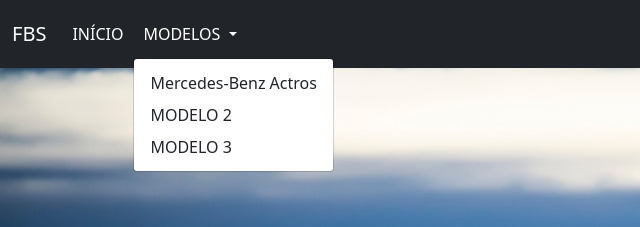
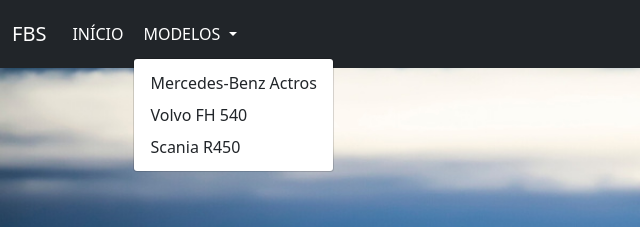
Before and after one commit to ofabris/salesSite, a plain HTML site: page index.html in a window 1280 px wide. Both pictures are taken after a click on the link "MODELOS". Shown: the top 227 px of the page, 0-640 px from the left. Drawn offline with nearby package versions, Linux system fonts and the light colour scheme.

Commit message:
Inclusão de modelos dos caminhões

```diff
--- a/index.html
+++ b/index.html
@@ -49,8 +49,8 @@
             </a>
             <ul class="dropdown-menu" aria-labelledby="dropdownMenuButton1">
               <li><a class="dropdown-item" href="#">Mercedes-Benz Actros</a></li>
-              <li><a class="dropdown-item" href="#">MODELO 2</a></li>
-              <li><a class="dropdown-item" href="#">MODELO 3</a></li>
+              <li><a class="dropdown-item" href="#">Volvo FH 540</a></li>
+              <li><a class="dropdown-item" href="#">Scania R450</a></li>
             </ul>
           </li>
         </ul>
```
